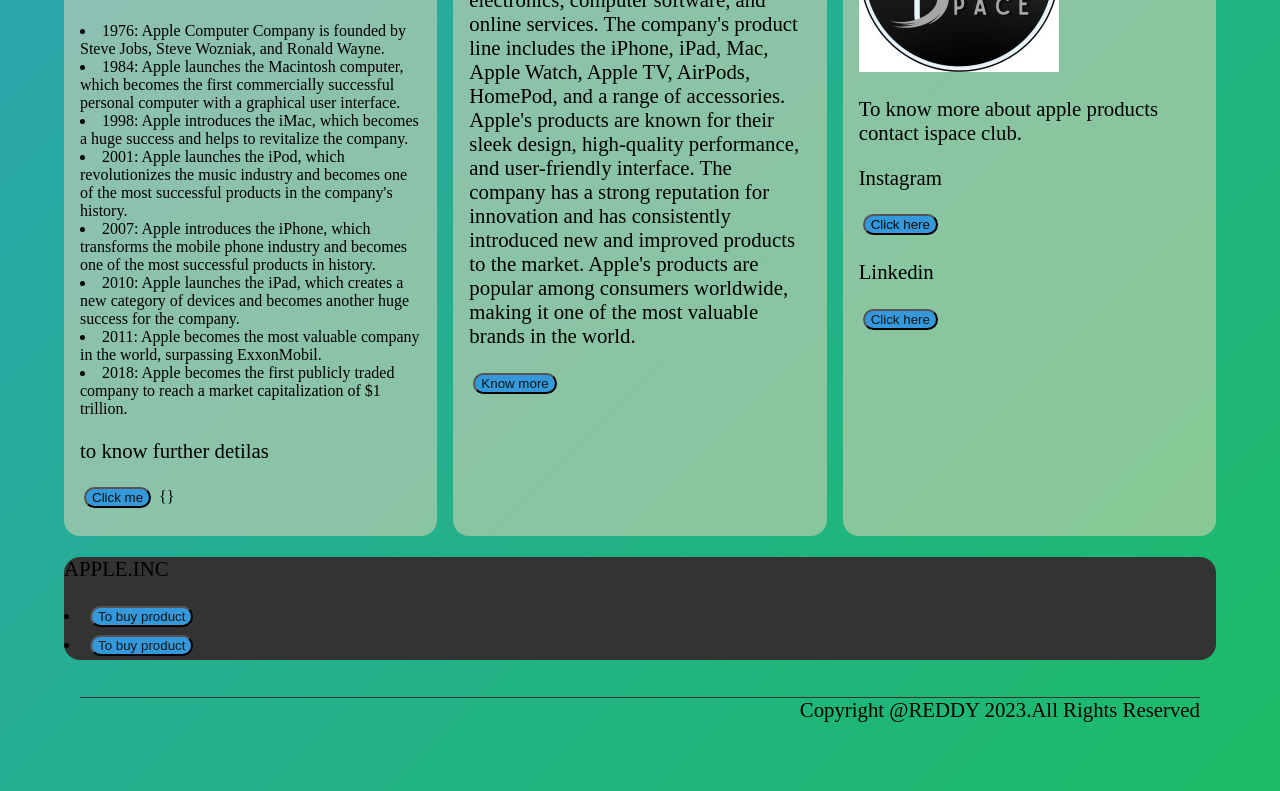
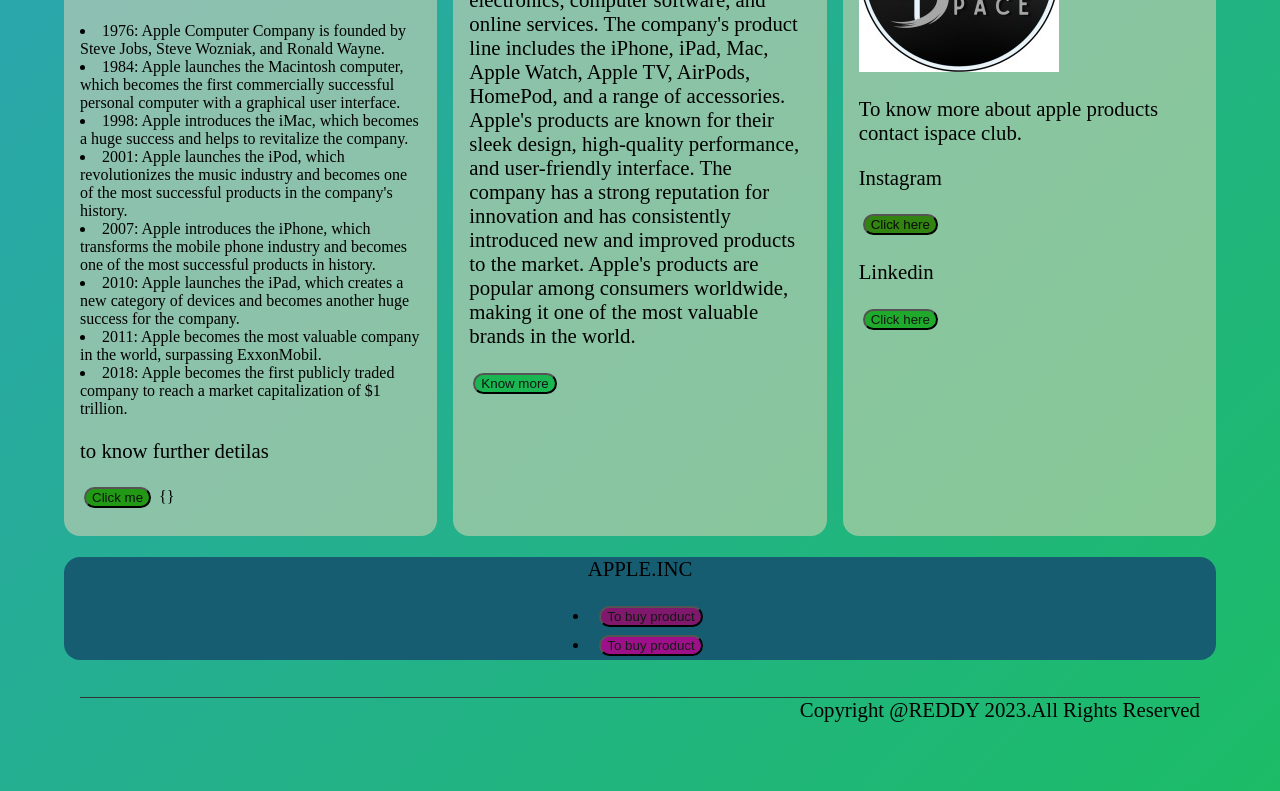
Before and after one commit to achennakeshavareddy1301/apple-histroy, a plain HTML site: page index.html in a window 1280 px wide. Shown: the part 1426-2217 px from the top of the page. Drawn offline with Linux system fonts and the light colour scheme; a web font is replaced by a local one.

Commit message:
Update styles.css

```diff
--- a/styles.css
+++ b/styles.css
@@ -41,10 +41,11 @@
 }
 
 nav {
-    background-color: #333333;
+    background-color: #165d71;
     border-radius: 1rem;
     margin-top: 1rem;
     margin-bottom: 1rem;
+    text-align: center;
 }
 
 nav ul {
@@ -58,7 +59,7 @@
 
     display: inline-block;
     margin: 0.25rem;
-    background-color: #3498db;
+    background-color: #80186d;
     border-radius: 90px;
 }
 
@@ -80,7 +81,7 @@
 
     display: inline-block;
     margin: 0.25rem;
-    background-color: #3498db;
+    background-color: #9e1089;
     border-radius: 90px;
 }
 
@@ -102,7 +103,7 @@
 
     display: inline-block;
     margin: 0.25rem;
-    background-color: #3498db;
+    background-color: #0e8f4f;
     border-radius: 90px;
 }
 
@@ -124,7 +125,7 @@
 
     display: inline-block;
     margin: 0.25rem;
-    background-color: #3498db;
+    background-color: #229914;
     border-radius: 90px;
 }
 
@@ -146,7 +147,7 @@
 
     display: inline-block;
     margin: 0.25rem;
-    background-color: #3498db;
+    background-color: #1ab651;
     border-radius: 90px;
 }
 
@@ -168,7 +169,7 @@
 
     display: inline-block;
     margin: 0.25rem;
-    background-color: #3498db;
+    background-color: #328411;
     border-radius: 90px;
 }
 
@@ -184,7 +185,7 @@
 
     display: inline-block;
     margin: 0.25rem;
-    background-color: #3498db;
+    background-color: #20aa2b;
     border-radius: 90px;
 }
 
```
